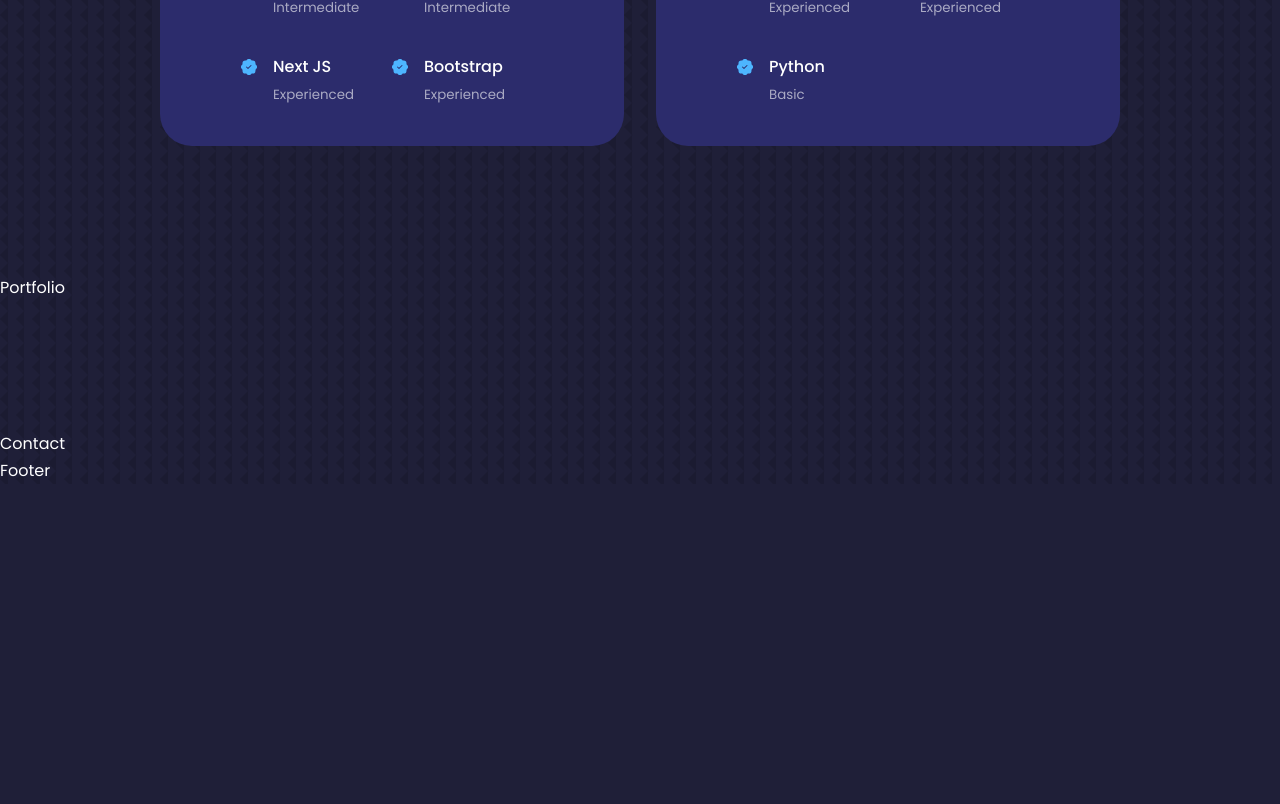
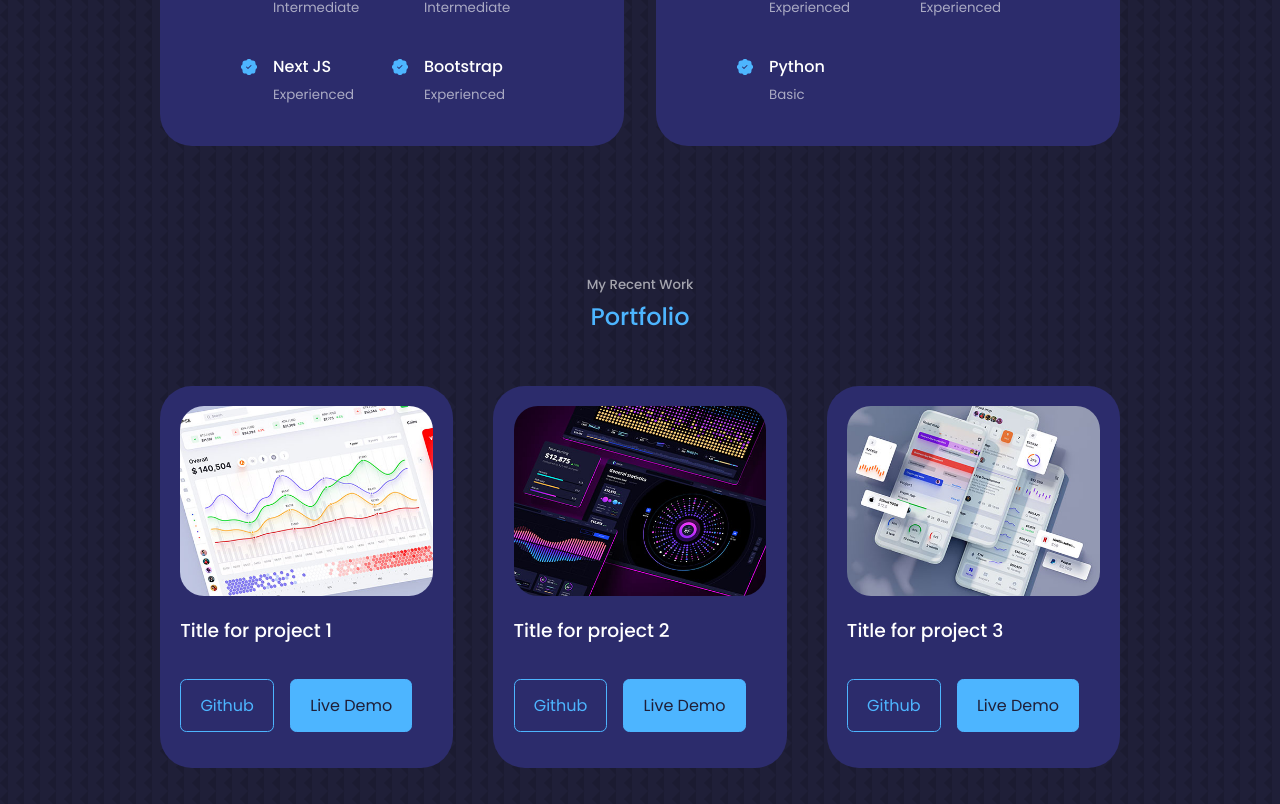
Before and after one commit to ivonamojsovska/react-porfolio, a React (Create React App) app: page / in a window 1280 px wide. Shown: the part 1993-2797 px from the top of the page. Before the commit the page ends 2477 px from the top, so only its background shows below. Built offline with nearby package versions, Linux system fonts and the light colour scheme.

Commit message:
portfolio section added

```diff
--- a/src/components/about/About.css
+++ b/src/components/about/About.css
@@ -84,7 +84,9 @@
     width: 50%;
     margin: 2rem auto 4rem;
   }
-
+  .about__content {
+    text-align: center;
+  }
   .about_content p {
     margin: 1rem 0 1.5rem;
   }
--- a/src/components/nav/Nav.css
+++ b/src/components/nav/Nav.css
@@ -11,6 +11,7 @@
   gap: 0.8rem;
   border-radius: 3rem;
   backdrop-filter: blur(15px);
+  z-index: 9999;
 }
 
 nav a {
--- a/src/components/portfolio/Portfolio.css
+++ b/src/components/portfolio/Portfolio.css
@@ -0,0 +1,49 @@
+.portfolio__container {
+  display: grid;
+  grid-template-columns: repeat(3, 1fr);
+  gap: 2.5rem;
+}
+
+.portfolio__item {
+  background: var(--color-bg-variant);
+  padding: 1.2rem;
+  border-radius: 2rem;
+  border: 1px solid transparent;
+  transition: var(--transition);
+}
+
+.portfolio__item:hover {
+  border-color: var(--color-primary-variant);
+  background: transparent;
+}
+.portfolio__item-image {
+  border-radius: 1.5rem;
+  overflow: hidden;
+}
+
+.portfolio__item h3 {
+  margin: 1.2rem 0 2rem;
+}
+.portfolio__item-cta {
+  display: flex;
+  gap: 1rem;
+  margin-bottom: 1rem;
+}
+
+/* Media Queries for MD Devices */
+
+@media screen and (max-width: 1024px) {
+  .portfolio__container {
+    grid-template-columns: 1fr 1fr;
+    gap: 1.2rem;
+  }
+}
+
+/* Media Queries for SM Devices */
+
+@media screen and (max-width: 600px) {
+  .portfolio__container {
+    grid-template-columns: 1fr;
+    gap: 1rem;
+  }
+}
--- a/src/components/portfolio/Portfolio.jsx
+++ b/src/components/portfolio/Portfolio.jsx
@@ -1,7 +1,61 @@
 import React from "react";
+import "./Portfolio.css";
+import IMG1 from "../../assets/portfolio1.jpg";
+import IMG2 from "../../assets/portfolio2.jpg";
+import IMG3 from "../../assets/portfolio3.jpg";
+
+const portfolioData = [
+  {
+    id: 1,
+    image: IMG1,
+    title: "Title for project 1",
+    github: "https://githib.com",
+    demo: "https://netlify.com",
+  },
+  {
+    id: 2,
+    image: IMG2,
+    title: "Title for project 2",
+    github: "https://githib.com",
+    demo: "https://netlify.com",
+  },
+  {
+    id: 3,
+    image: IMG3,
+    title: "Title for project 3",
+    github: "https://githib.com",
+    demo: "https://netlify.com",
+  },
+];
 
 const Portfolio = () => {
-  return <section id="portfolio">Portfolio</section>;
+  return (
+    <section id="portfolio">
+      <h5>My Recent Work</h5>
+      <h2>Portfolio</h2>
+
+      <div className="container portfolio__container">
+        {portfolioData.map(({ id, image, title, github, demo }) => {
+          return (
+            <article className="portfolio__item" key={id}>
+              <div className="portfolio__item-image">
+                <img src={image} alt={title} />
+              </div>
+              <h3>{title}</h3>
+              <div className="portfolio__item-cta">
+                <a href={github} className="btn" target="_blank">
+                  Github
+                </a>
+                <a href={demo} className="btn btn-primary" target="_blank">
+                  Live Demo
+                </a>
+              </div>
+            </article>
+          );
+        })}
+      </div>
+    </section>
+  );
 };
 
 export default Portfolio;
```
